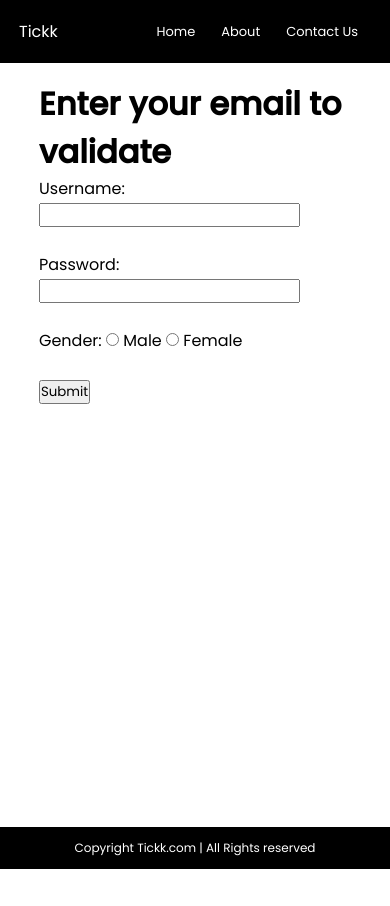
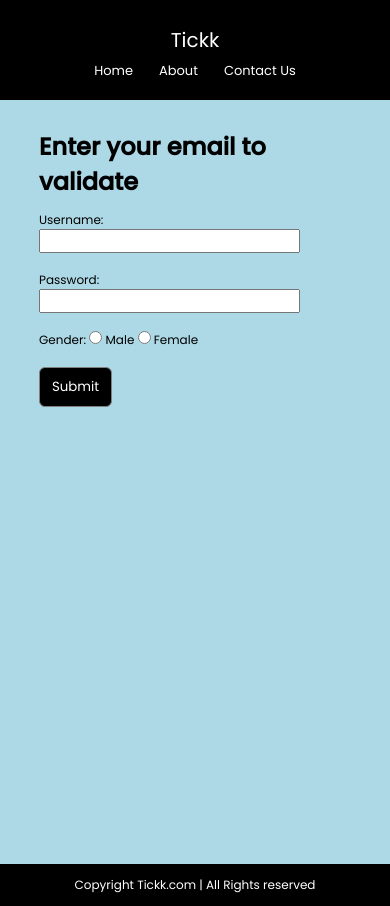
Before and after one commit to akghosh111/email-validator, a plain HTML site: page index.html in a window 390 px wide. Before the commit the page ends 869 px from the top, so only its background shows below. Drawn offline with Linux system fonts and the light colour scheme; a web font is replaced by a local one.

Commit message:
made the layout responsive (added media queries)

```diff
--- a/css/style.css
+++ b/css/style.css
@@ -46,6 +46,18 @@ main {
     padding: 15px;
 }
 
+.container h1{
+    padding: 12px 0;
+}
+
+.btn {
+    background: black;
+    color: white;
+    padding: 9px 12px;
+    border: 1px solid gray;
+    border-radius: 6px;
+}
+
 footer{
     font-size: 12px;
     background-color: black;
@@ -56,3 +68,27 @@ footer{
     align-items: center;
 
 }
+
+@media only screen and (max-width: 600px) {
+    body {
+        background-color: lightblue;
+    }
+
+    .container {
+        font-size: 12px;
+    }
+
+    nav {
+        flex-direction: column;
+    }
+
+    .logo {
+        padding: 6px 0;
+        font-size: 12px;
+    }
+
+    .logo span {
+        font-size: 20px;
+    }
+
+}
--- a/index.html
+++ b/index.html
@@ -12,7 +12,7 @@
     <script src="js/index.js"></script>
     <header>
         <nav>
-            <div class="logo">Tickk</div>
+            <div class="logo"><span>Tickk</span></div>
             <ul>
                 <li><a href="/">Home</a></li>
                 <li><a href="/">About</a></li>
@@ -45,7 +45,7 @@
                 <br><br>
 
                 <!-- Submit button -->
-                <input type="submit" value="Submit">
+                <input class="btn" type="submit" value="Submit">
               </form>
         </div>
     </main>
```
